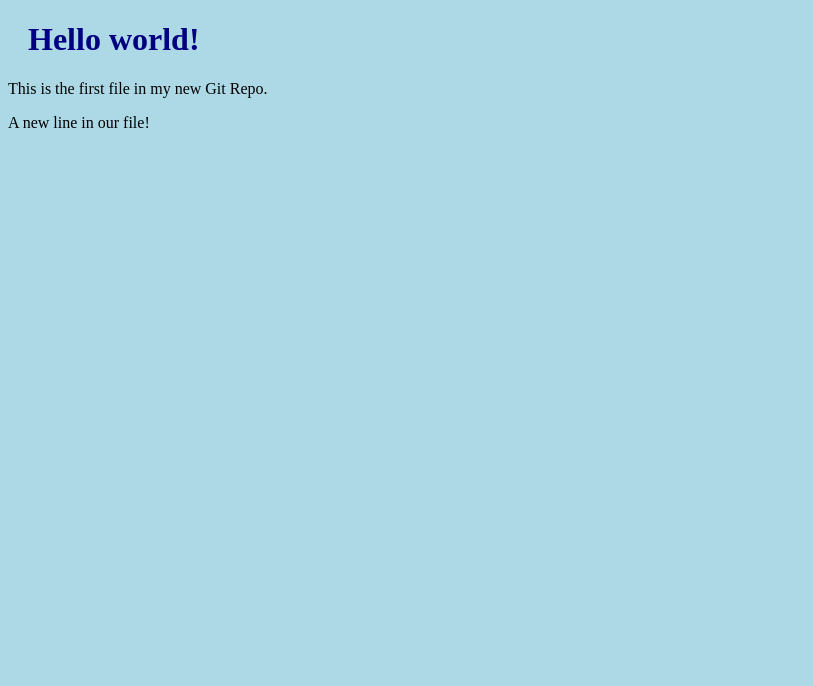
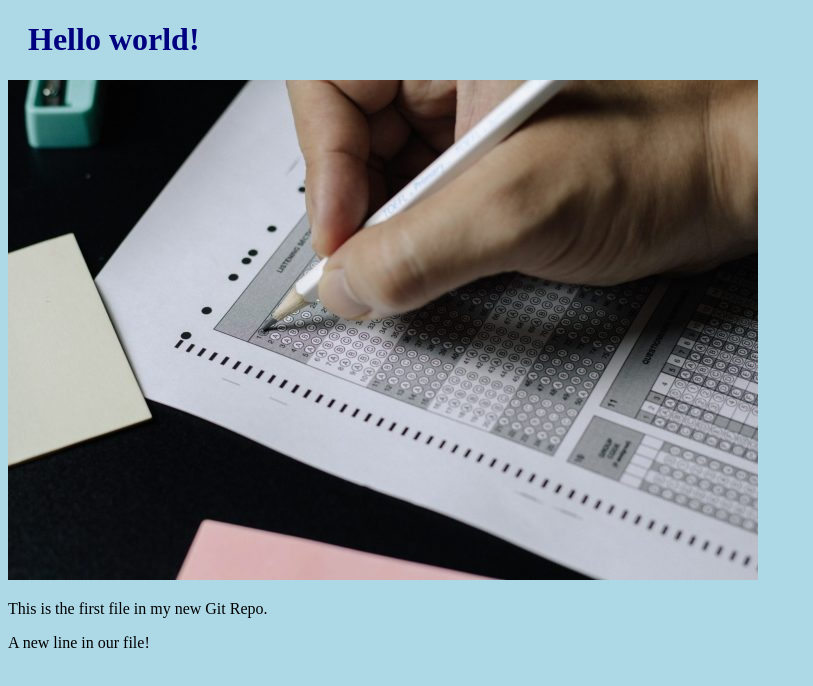
Before and after one commit to Ahmed-Ata123/my-world, a plain HTML site: page index.html in a window 1280 px wide. Shown: the whole page, without its empty margins (0-813 px from the left). Drawn offline with Linux system fonts and the light colour scheme.

Commit message:
Added image to Hello World

```diff
--- a/index.html
+++ b/index.html
@@ -7,6 +7,7 @@
 <body>
 
 <h1>Hello world!</h1>
+<div><img src="portfolio-3.jpg" alt=""></div>
 <p>This is the first file in my new Git Repo.</p>
 <p>A new line in our file!</p>
 </body>
```
Also changed, not shown: portfolio-3.jpg (added).
